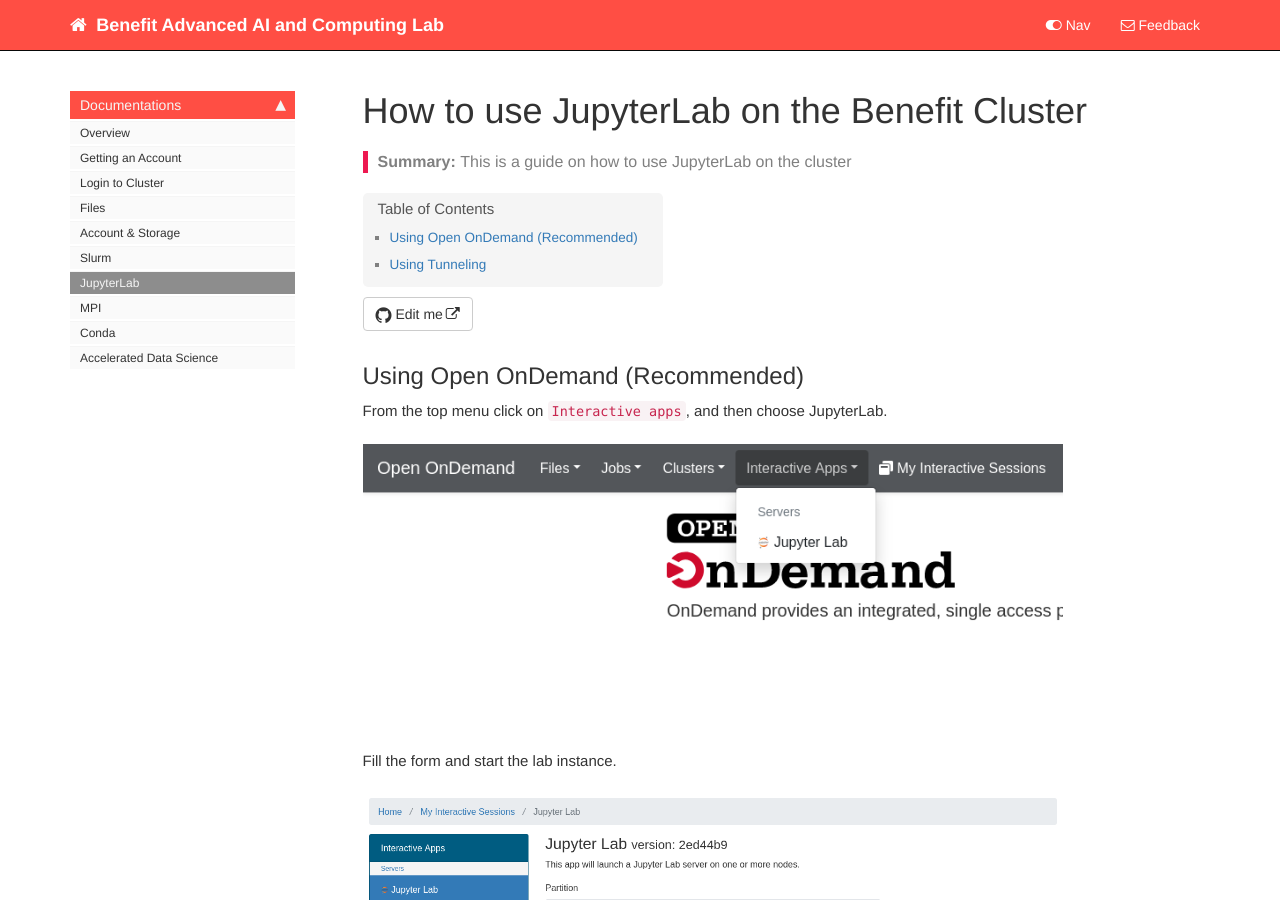
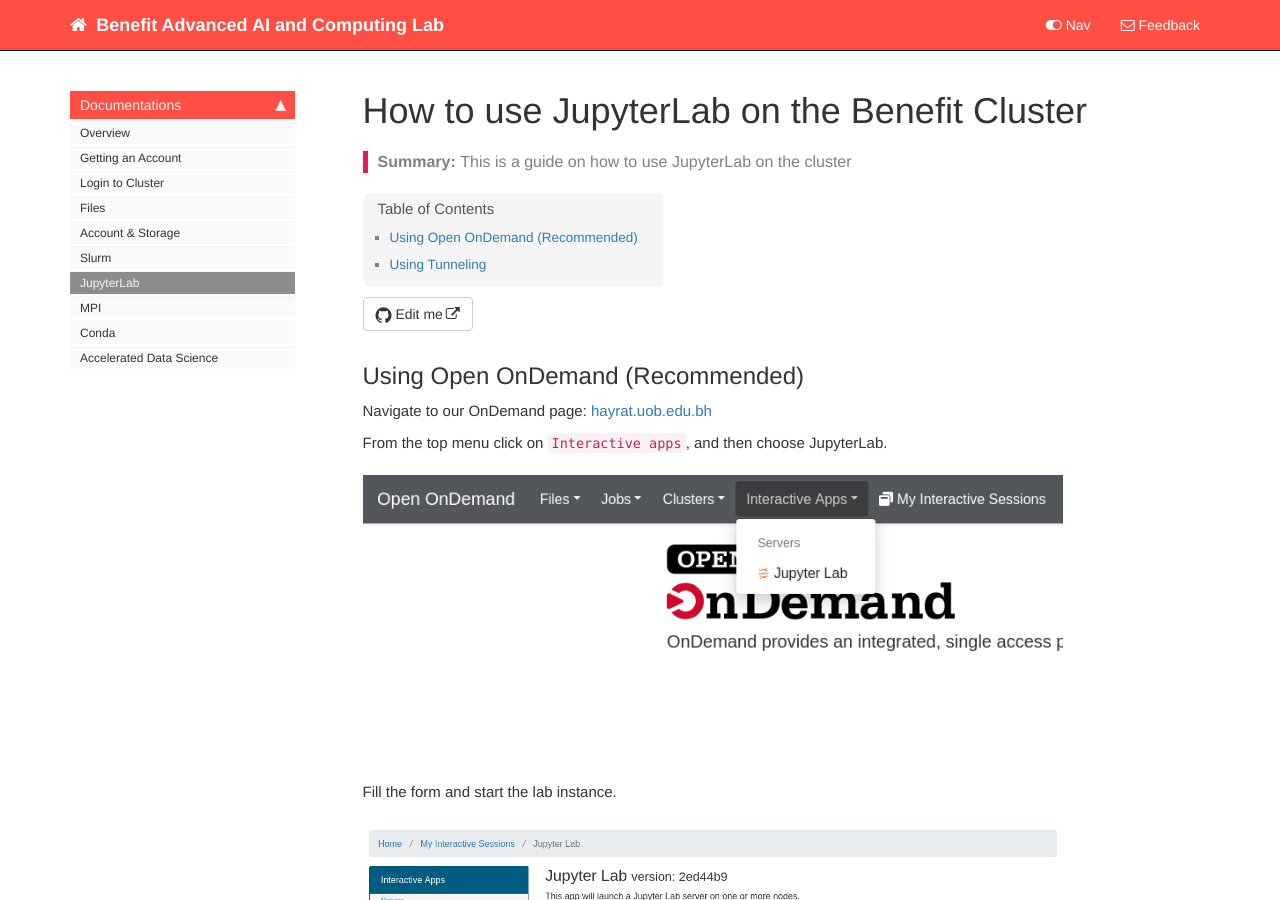
Before and after one commit to UOB-AI/UOB-AI.github.io, a Jekyll site: the page built from pages/jupyterlab.md, in a window 1280 px wide and 900 px high. Built offline with Jekyll 4.4.1, drawn with Linux system fonts in a browser that asks for light colours; comment, search, counter and statistics services are not loaded.

Commit message:
Update jupyterlab.md

```diff
--- a/pages/jupyterlab.md
+++ b/pages/jupyterlab.md
@@ -7,6 +7,7 @@ summary: This is a guide on how to use JupyterLab on the cluster
 ---
 
 ## Using Open OnDemand (Recommended)
+Navigate to our OnDemand page: [hayrat.uob.edu.bh](hayrat.uob.edu.bh)
 
 From the top menu click on `Interactive apps`, and then choose JupyterLab.
 
```
